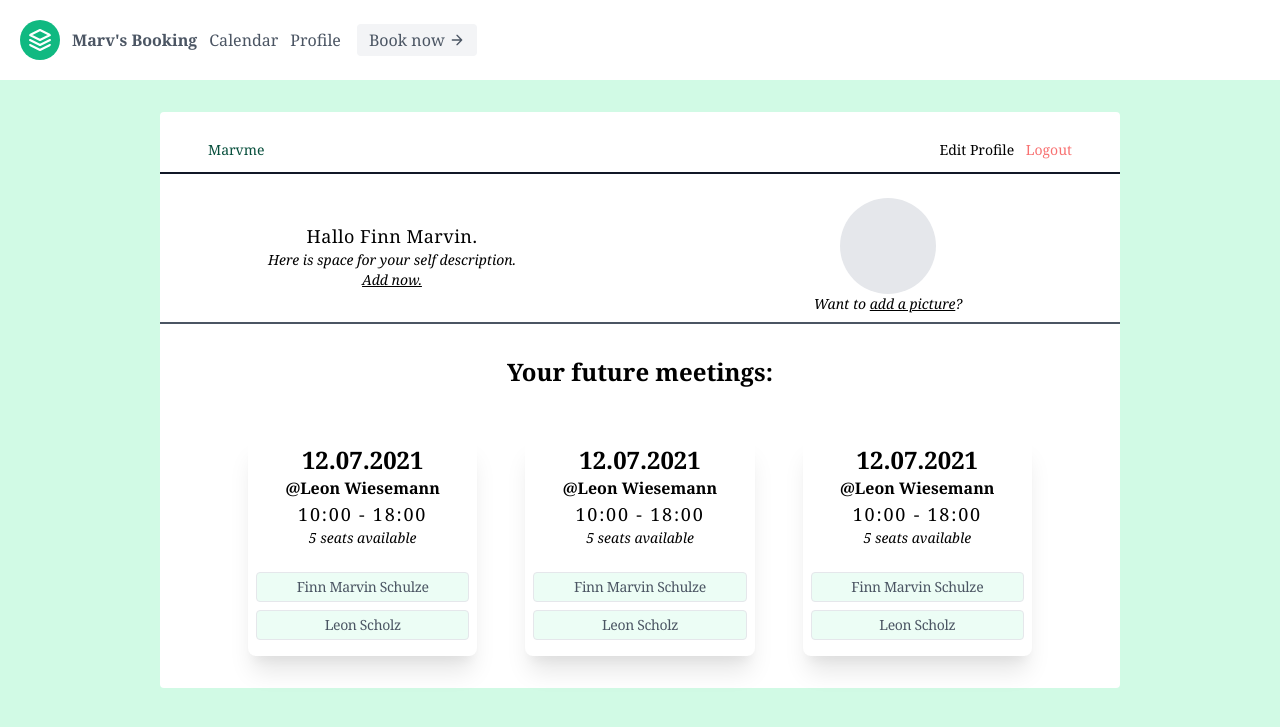
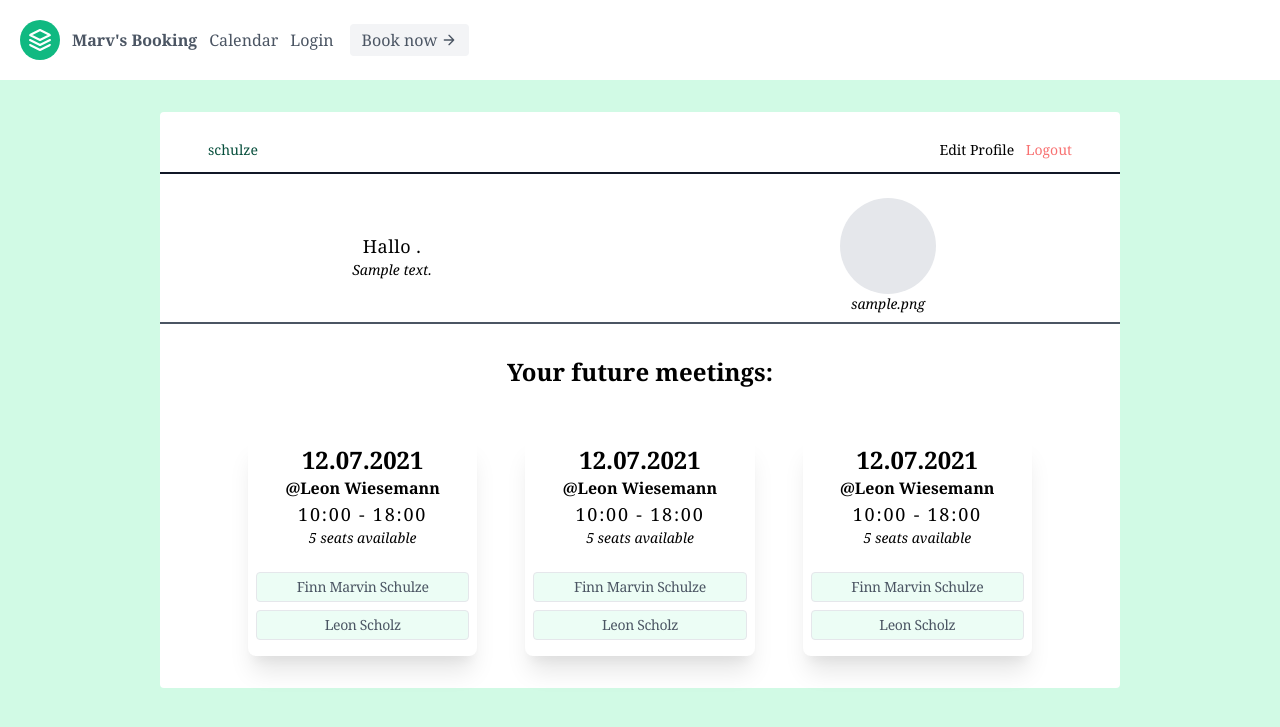
Before and after one commit to marvinschulze/try_this, a Django app: page /profile/ in a window 1280 px wide. Shown: the top 727 px of the page. Run offline with Django 3.2, Linux system fonts and the light colour scheme; a user stored in the database is signed in; data comes from the database, SQL or seed files in the repository; tables that the repository leaves empty hold one stand-in row (values such as "Sample post"); some libraries are stand-ins or nearby versions.

Commit message:
added user_profile page

```diff
--- a/booking/admin.py
+++ b/booking/admin.py
@@ -1,7 +1,7 @@
 from django.contrib import admin
 
-from booking.models import Booking, Timeslot, Coworker
+from booking.models import Booking, Timeslot, UserInfo
 # Register your models here.
 admin.site.register(Booking)
 admin.site.register(Timeslot)
-admin.site.register(Coworker)
+admin.site.register(UserInfo)
--- a/booking/models.py
+++ b/booking/models.py
@@ -1,7 +1,8 @@
 from django.db import models
 import datetime
 
-# Create your models here.
+from django.contrib.auth.models import User
+
 
 class Timeslot(models.Model):
     # table of available dates with available times
@@ -47,14 +48,8 @@
         return ("[{}] - {} ({})").format(self.id, self.name, self.connection)
 
 
-class Coworker(models.Model):
-    # necessary info
-    # username/nickname
-    username = models.CharField(max_length=200, unique=True)
-    first_name = models.CharField(max_length=200)
-    last_name = models.CharField(max_length=200)
-    email = models.EmailField(max_length=200, unique=True)
-    password = models.CharField(max_length=400)
+class UserInfo(models.Model):
+    user = models.ForeignKey(User, on_delete=models.CASCADE)
 
     # can be added
     profile_image = models.ImageField(blank=True)
@@ -62,4 +57,4 @@
     current_projects = models.CharField(max_length=1000, blank=True)
 
     def __str__(self):
-        return ("[{}] {} {}".format(self.username, self.first_name, self.last_name))
+        return "[{}] - {}".format(self.id, self.user)
--- a/booking/templates/booking/user-profile.html
+++ b/booking/templates/booking/user-profile.html
@@ -4,7 +4,7 @@
 <div class="mx-20 lg:mx-32 mt-8 py-4 bg-white rounded">
     <!-- Navbar -->
     <nav class="w-full px-12 py-3 text-sm text-semibold text-center flex justify-between border-b-2 border-solid border-gray-900 ">
-        <a href="" class="text-green-900">Marvme</a>
+        <a href="" class="text-green-900">{{user.nickname}}</a>
         <div class="space-x-2">
             <a href="" class="">Edit Profile</a>
             <a href="{% url 'login:logout' %}" class="text-red-400">Logout</a>
@@ -13,12 +13,25 @@
     <!-- Description & Image -->
     <div class="grid grid-cols-2 justify-items-center gap-x-8 mt-4 py-2 border-b-2 border-solid border-gray-600">
         <div class="col-span-1 flex flex-wrap items-center content-center">
-            <span class="text-lg tracking-wide text-center w-full">Hallo Finn Marvin.</span>
-            <span class="text-sm italic text-center w-full">Here is space for your self description. <p class="underline">Add now.</p></span>
+            <span class="text-lg tracking-wide text-center w-full">Hallo {{user.first_name}}.</span>
+            <!-- <span class="text-sm italic text-center w-full">Here is space for your self description. <p class="underline">Add now.</p></span> -->
+            <span class="text-sm italic text-center w-full">
+                {% if user.description %}
+                    {{user.description}}
+                {% else %}
+                    Here is space for your self description. <p class="underline">Add now.</p>
+                {% endif %}
+            </span>
         </div>
         <div class="col-span-1  flex flex-col items-center">
             <div class="w-24 h-24 bg-gray-200 rounded-full"></div>
-            <span class="text-sm italic">Want to <span class="underline">add a picture</span>?</span>
+            <span class="text-sm italic">
+                {% if user.profile_image %}
+                    {{user.profile_image}}
+                {% else %}
+                    Want to <span class="underline">add a picture</span>?
+                {% endif %}
+            </span>
         </div>
     </div>
     <!-- Future meetings -->
--- a/booking/views.py
+++ b/booking/views.py
@@ -3,10 +3,10 @@
 # # Import authentication views & decorators
 # from django.contrib.auth import views as auth_views
 # # from django.contrib.auth.decorators import login_required
-# from django.contrib.auth.models import User
+from django.contrib.auth.models import User
 
 
-from .models import Booking, Timeslot
+from .models import Booking, Timeslot, UserInfo
 from .forms import BookingForm
 
 
@@ -82,7 +82,29 @@
         return redirect('booking:login')
     else:
         template_name = 'booking/user-profile.html'
-        return render(request, template_name)
+        this_user = User.objects.get(username=request.user.username)
+        try:
+            this_user_info = UserInfo.objects.get(user=this_user.id)
+            if this_user_info.description:
+                description = this_user_info.description
+            else:
+                description = None
+            if this_user_info.current_projects:
+                curr_projects = this_user_info.current_projects
+            else:
+                curr_projects = None
+            if this_user_info.profile_image:
+                profile_image = this_user_info.profile_image
+            else:
+                profile_image = None
+        except Exception as err:
+            print("Finding user (attributes) throw an exception: \n" + err)
+
+        user_info = {
+            'first_name': this_user.first_name, 'nickname': this_user.username,
+            'description': description, 'projects': curr_projects, 'profile_image': profile_image,
+            }
+        return render(request, template_name, {'user': user_info})
 
 
 ############# [BUG] #############
--- a/login/templates/login/login.html
+++ b/login/templates/login/login.html
@@ -8,7 +8,7 @@
         {% csrf_token %}
         {% load widget_tweaks %}
         {% if form.errors %}
-            <span class="text-red-900 w-full text-center">Your username and password didn't match. Both fields may be case sensitive.</span>
+            <span class="text-red-900 w-full text-center">Your username and password didn't match. </span>
         {% endif %}
         {% render_field form.username placeholder="Your Username" class="w-full px-4 h-8 bg-gray-50 bg-opacity-50 rounded border border-green-800 border-2 focus:ring-2 focus:bg-transparent focus:ring-green-200 focus:green-500 text-base outline-none" %}
         {% render_field form.password placeholder="Your Password" class="w-full px-4 h-8 bg-gray-50 bg-opacity-50 rounded border border-green-800 border-2 focus:ring-2 focus:bg-transparent focus:ring-green-200 focus:green-500 text-base outline-none" %}
```
Also changed, not shown: login/views.py (+2 -21 lines), Snapchat-9166398196079923648.jpg (added), booking/migrations/0004_auto_20210716_1735.py (added), booking/migrations/0005_rename_username_userinfo_user.py (added).
